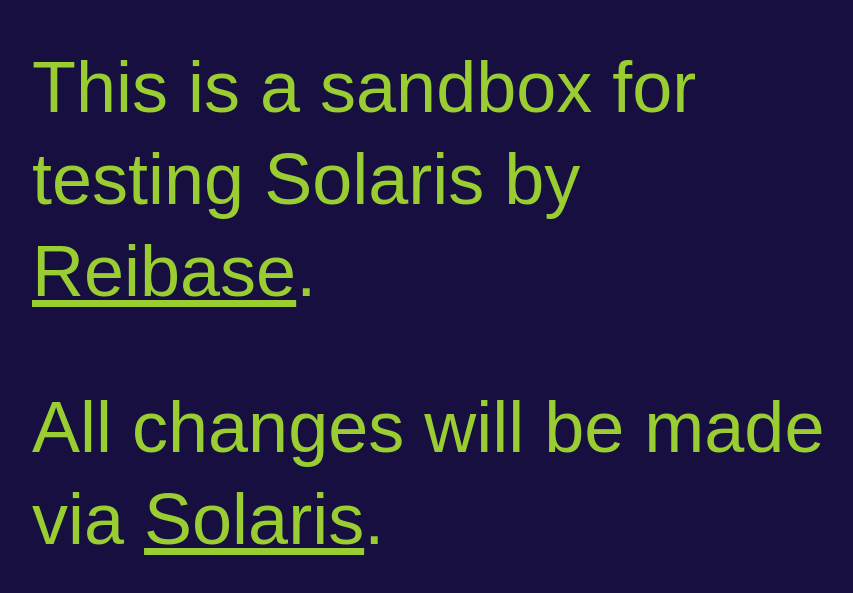
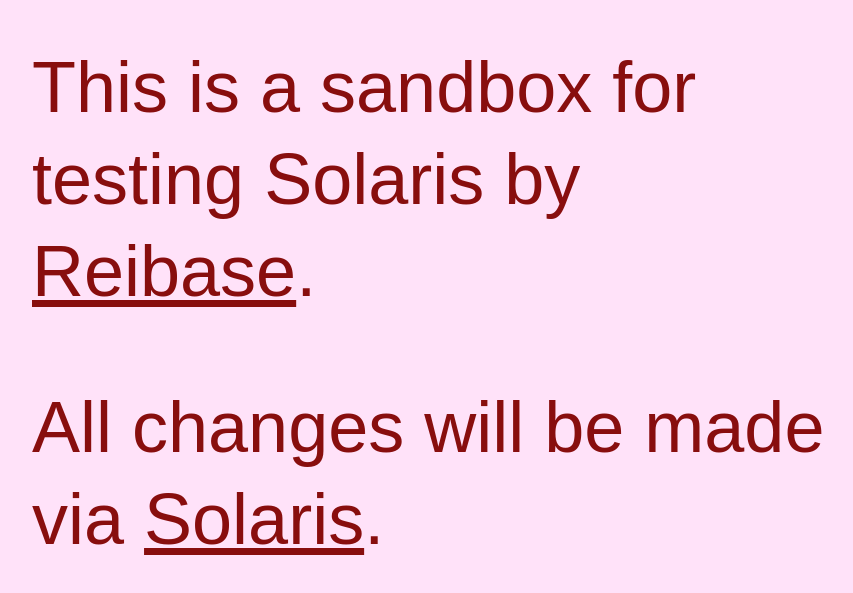
Before and after one commit to reibase/solaris-sandbox, a plain HTML site: page index.html in a window 1280 px wide. Shown: the part 129-722 px from the top of the page, without its empty margins (32-885 px from the left). Drawn offline with Linux system fonts and the light colour scheme.

Commit message:
red on rose

```diff
--- a/styles.css
+++ b/styles.css
@@ -4,14 +4,15 @@
 }
 
 body {
-    color: yellowgreen;
-    background-color: rgb(22, 15, 63);
+    color: rgb(136, 14, 14);
+    background-color: rgb(255, 226, 249);
     font-family: sans-serif;
 
 }
 
 a {
-    color: yellowgreen;
+    color: rgb(136, 14, 14);
+
 }
 
 .content {
```
